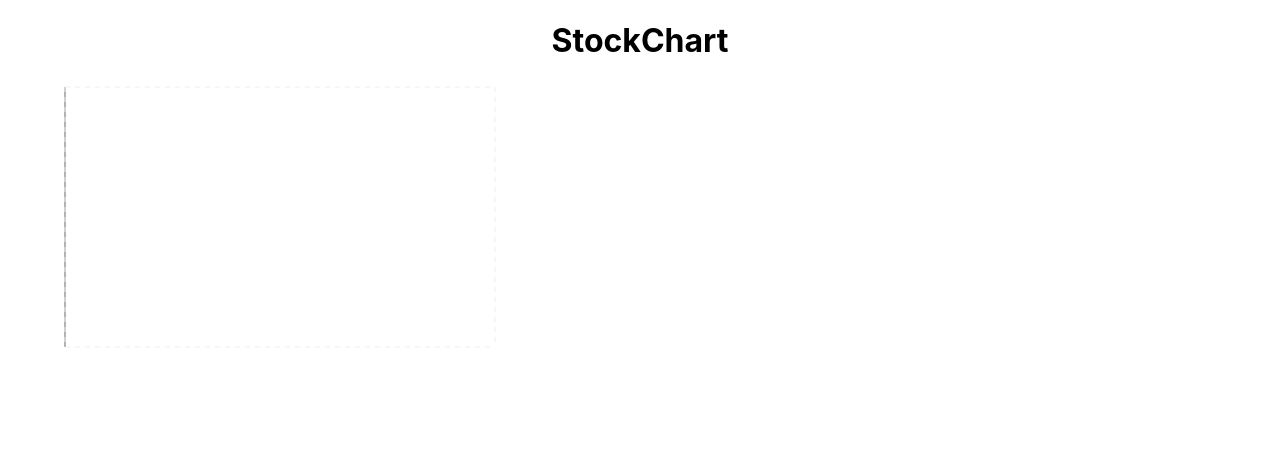
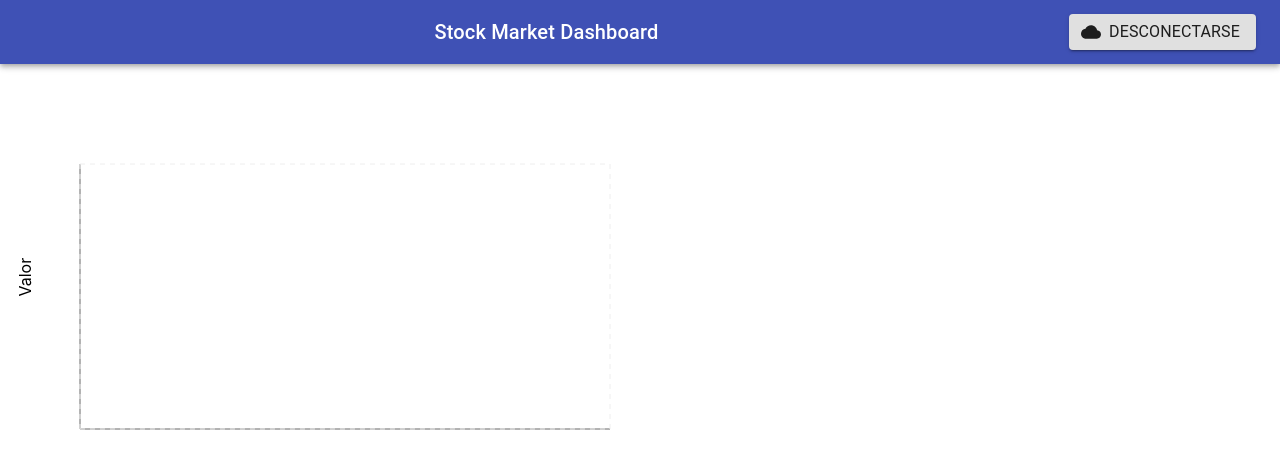
Before and after one commit to cilopez/t3-taller-de-integracion, a React (Create React App) app: page / in a window 1280 px wide. Shown: the top 468 px of the page. Built offline with nearby package versions, Linux system fonts and the light colour scheme; no server answers.

Commit message:
stockMarket chart ended

```diff
--- a/package.json
+++ b/package.json
@@ -3,9 +3,12 @@
   "version": "0.1.0",
   "private": true,
   "dependencies": {
+    "@material-ui/core": "^4.9.14",
+    "@material-ui/icons": "^4.9.1",
     "@testing-library/jest-dom": "^4.2.4",
     "@testing-library/react": "^9.3.2",
     "@testing-library/user-event": "^7.1.2",
+    "moment": "^2.25.3",
     "react": "^16.13.1",
     "react-dom": "^16.13.1",
     "react-scripts": "3.4.1",
--- a/src/App.js
+++ b/src/App.js
@@ -1,14 +1,33 @@
 import React from "react";
 import io from "socket.io-client";
+import { useEffect, useState } from "react";
+import { makeStyles } from "@material-ui/core/styles";
+import StockChart from "./components/StockChart";
+import ConnectButton from "./components/ConnectButton";
+import AppBar from "@material-ui/core/AppBar";
+import Typography from "@material-ui/core/Typography";
+import Toolbar from "@material-ui/core/Toolbar";
 import { getStock, getExchange } from "./utils/sockets";
-import { useEffect, useState } from 'react';
-import StockChart from "./components/StockChart";
-import { toDate } from './utils/utils';
 import "./App.css";
 
+const useStyles = makeStyles((theme) => ({
+  root: {
+    flexGrow: 1,
+  },
+  menuButton: {
+    marginRight: theme.spacing(2),
+  },
+  title: {
+    flexGrow: 1,
+  },
+  chart: {
+    align: "center",
+  },
+}));
+
 function App() {
+  const classes = useStyles();
   const [data, setData] = useState([]);
-  // 1. listen for a cpu event and update the state
   const url = "wss://le-18262636.bitzonte.com";
   const socket = io(url, {
     path: "/stocks",
@@ -17,26 +36,38 @@ function App() {
   useEffect(() => {
     socket.once("UPDATE", (event) => {
       var newData = {};
-      const { ticker, value }= event;
-      const time = toDate(event.time);
-      if(data.some((e) => e.time === time)) {
+      const { ticker, value, time } = event;
+      // const time =
+      if (data.some((e) => e.time === time)) {
         let existingTime = data.find((e) => e.time === time);
         var index = data.indexOf(existingTime);
-        const newItem = {...existingTime, [ticker]: value};
+        const newItem = { ...existingTime, [ticker]: value };
         if (index !== -1) data.splice(index, 1);
         newData = [...data, newItem];
       } else {
-        newData = [...data, {time: time, [ticker]: value}];
+        newData = [...data, { time: time, [ticker]: value }];
       }
       setData(newData);
     });
-  },);
+  });
   // getStock(socket);
   // getExchange(socket);
 
   return (
     <div className="App">
-      <StockChart socket={socket} data={data}/>
+      <div className={classes.root}>
+        <AppBar position="static">
+          <Toolbar>
+            <Typography variant="h6" className={classes.title}>
+              Stock Market Dashboard
+            </Typography>
+            <ConnectButton socket={socket} />
+          </Toolbar>
+        </AppBar>
+      </div>
+      <div style={{ width: "50%", height: 400, margin:0  }}>
+        <StockChart socket={socket} data={data} />
+      </div>
     </div>
   );
 }
--- /dev/null
+++ b/src/components/ConnectButton.js
@@ -0,0 +1,40 @@
+import React, { Component } from "react";
+import Button from "@material-ui/core/Button";
+import CloudIcon from "@material-ui/icons/Cloud";
+import Typography from "@material-ui/core/Typography";
+
+export default class ConnectButton extends Component {
+  constructor(props) {
+    super(props);
+    this.state = {
+      connected: true,
+    };
+    this.changeState = this.changeState.bind(this);
+  }
+
+  changeState() {
+    const { connected } = this.state;
+    const { socket } = this.props;
+    this.setState({ connected: !connected });
+    !connected ? socket.connect() : socket.close();
+  }
+
+  render() {
+    const { connected } = this.state;
+    return (
+      <div>
+        <Button
+          variant="contained"
+          startIcon={<CloudIcon />}
+          onClick={(e) => this.changeState()}
+        >
+          {connected ? (
+            <Typography>Desconectarse</Typography>
+          ) : (
+            <Typography>Conectarse</Typography>
+          )}
+        </Button>
+      </div>
+    );
+  }
+}
--- a/src/components/StockChart.js
+++ b/src/components/StockChart.js
@@ -1,5 +1,6 @@
 import React, { Component } from "react";
-import {getRandomColor } from "../utils/utils";
+import { getRandomColor } from "../utils/utils";
+import moment from "moment";
 import {
   Line,
   LineChart,
@@ -7,7 +8,8 @@ import {
   YAxis,
   Tooltip,
   CartesianGrid,
-  Legend
+  Legend,
+  ResponsiveContainer,
 } from "recharts";
 
 export default class StockChart extends Component {
@@ -21,12 +23,12 @@ export default class StockChart extends Component {
     this.getTickers = this.getTickers.bind(this);
   }
 
-  getTickers(data){
+  getTickers(data) {
     const tickers = [];
     for (let index = 0; index < data.length; index++) {
       const element = data[index];
-        Object.keys(element).forEach(function(key) {
-            if(key !== 'time' && !(tickers.includes(key))){
+      Object.keys(element).forEach(function (key) {
+        if (key !== "time" && !tickers.includes(key)) {
           tickers.push(key);
         }
       });
@@ -34,38 +36,61 @@ export default class StockChart extends Component {
     return tickers;
   }
 
-  componentWillReceiveProps(nextProps){
-      const {tickers, lines} = this.state;
+  componentWillReceiveProps(nextProps) {
+    const { tickers, lines } = this.state;
     const nextTickers = this.getTickers(nextProps.data);
-    //   console.log(tickers);
-    //   console.log(nextTickers);
-      if(tickers === [] || nextTickers.length !==  tickers.length){
-        console.log(nextTickers[nextTickers.length - 1]);
-        this.setState({tickers: nextTickers, lines: [...lines,
+    if (tickers === [] || nextTickers.length !== tickers.length) {
+      this.setState({
+        tickers: nextTickers,
+        lines: [
+          ...lines,
           <Line
             type="monotone"
             dataKey={nextTickers[nextTickers.length - 1]}
             connectNulls={true}
+            animationDuration={1000}
+            key={nextTickers[nextTickers.length - 1]}
             stroke={getRandomColor()}
-          />]});
+          />,
+        ],
+      });
     }
   }
 
   render() {
     const { data } = this.props;
-    const { tickers, lines} = this.state;
+    const { tickers, lines } = this.state;
     return (
-      <div>
-        <h1>StockChart</h1>
-        <LineChart width={500} height={300} data={data}>
-          <XAxis dataKey="time" />
-          <YAxis />
-          <Tooltip />
+      <ResponsiveContainer width="100%" height="100%">
+        <LineChart
+          data={data}
+          margin={{
+            top: 100,
+            right: 30,
+            left: 20,
+            bottom: 5,
+          }}
+        >
+          <XAxis
+            dataKey="time"
+            domain={["auto", "auto"]}
+            name="Time"
+            tickFormatter={(unixTime) => moment(unixTime).format("HH:mm:ss Do")}
+            type="number"
+          />
+          <YAxis
+            label={{ value: "Valor", angle: -90, position: "insideLeft" }}
+          />
+          <Tooltip
+            labelFormatter={(unixTime) =>
+              moment(unixTime).format("HH:mm:ss Do")
+            }
+          />
           <Legend />
           <CartesianGrid stroke="#eee" strokeDasharray="5 5" />
           {tickers ? lines : null}
         </LineChart>
-      </div>
+      </ResponsiveContainer>
     );
   }
 }
--- a/src/utils/sockets.js
+++ b/src/utils/sockets.js
@@ -1,14 +1,13 @@
-
-export function getStock(socket){
-    socket.emit('STOCKS', );
-    socket.on('STOCKS', (data) => {
-        console.log(data);
-    });
+export function getStock(socket) {
+  socket.emit("STOCKS");
+  socket.once("STOCKS", (data) => {
+    console.log(data);
+  });
 }
 
-export function getExchange(socket){
-    socket.emit('EXCHANGES',);
-    socket.on('EXCHANGES', (data) => {
-        console.log(data);
-    });
+export function getExchange(socket) {
+  socket.emit("EXCHANGES");
+  socket.once("EXCHANGES", (data) => {
+    console.log(data);
+  });
 }
```
Also changed, not shown: src/utils/utils.js (+8 -9 lines), 1 other file (tests, documents, lock files or other folders). Lines whose indentation alone changed are shown as unchanged.
